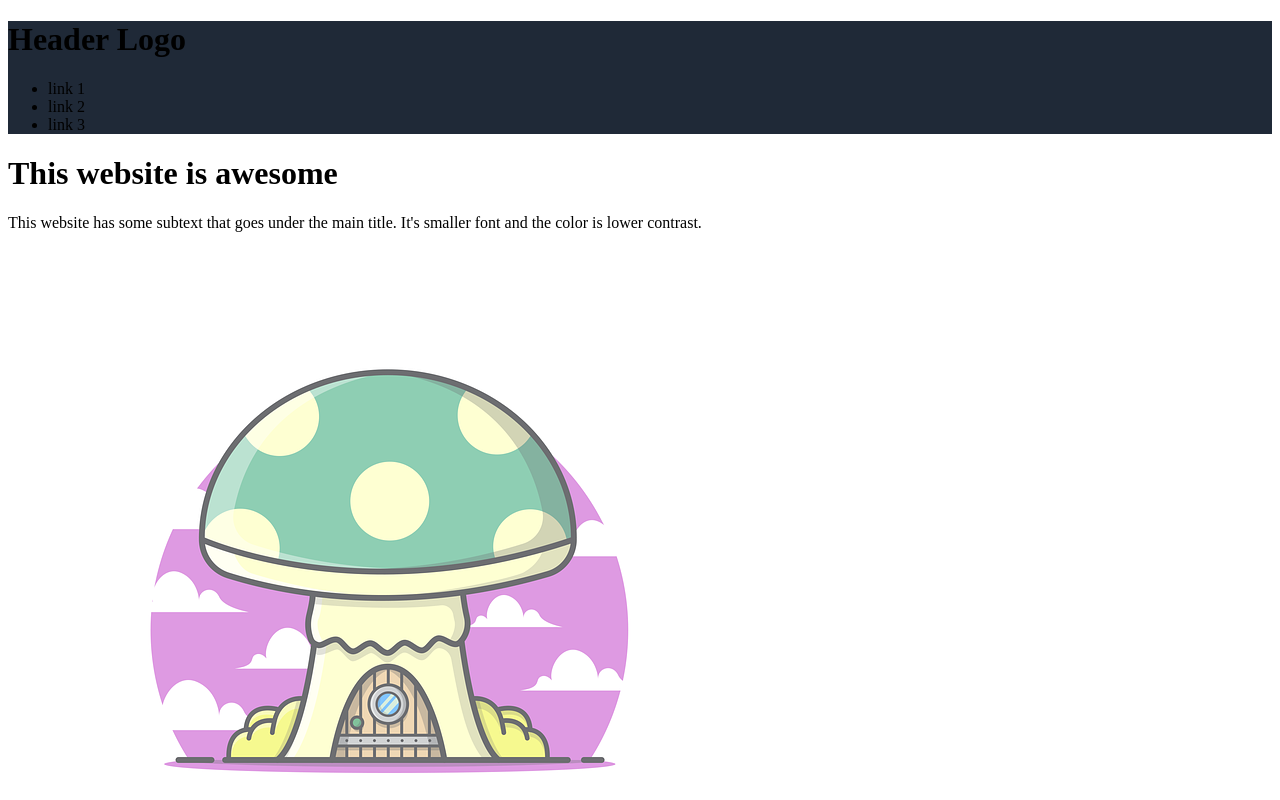
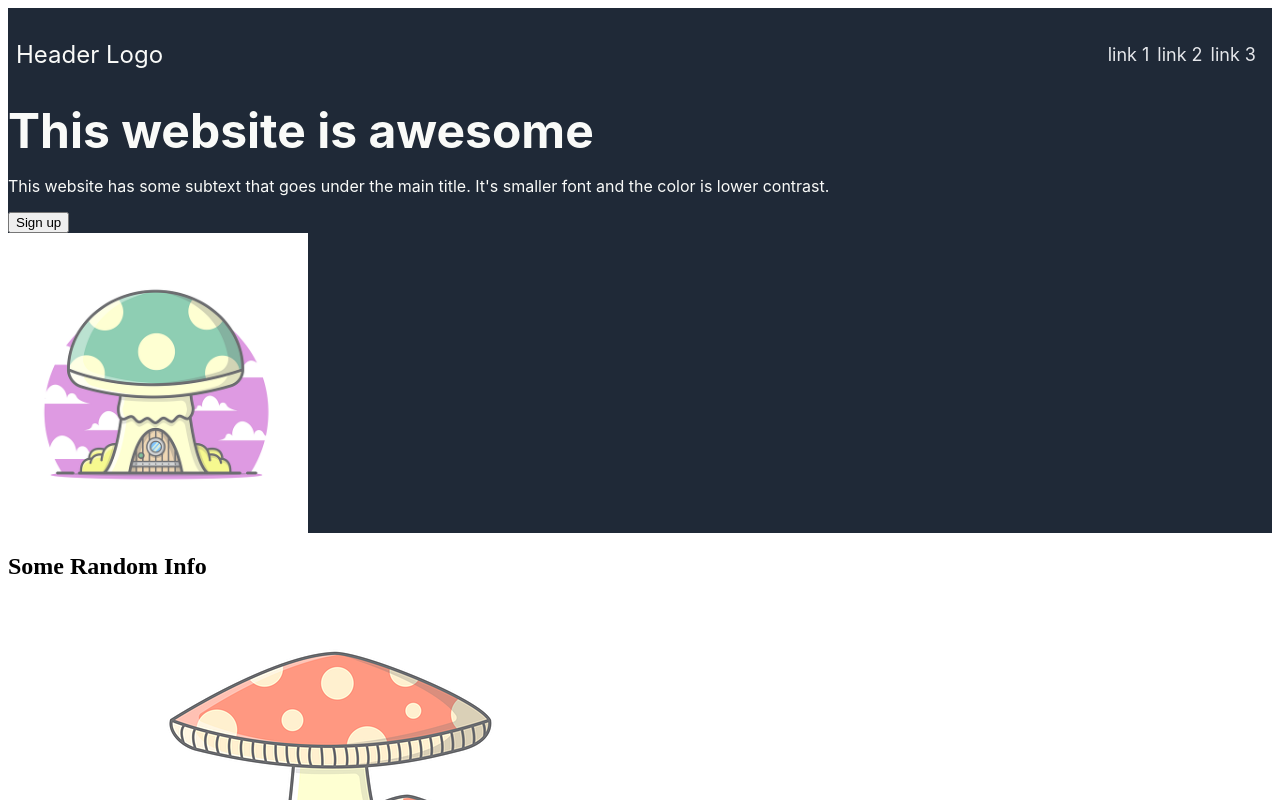
Before and after one commit to mackmeggie/odin-landing-2, a plain HTML site: page index.html in a window 1280 px wide. Shown: the top 800 px of the page. Drawn offline with Linux system fonts and the light colour scheme.

Commit message:
complete header styling

```diff
--- a/index.html
+++ b/index.html
@@ -9,7 +9,7 @@
   <body>
 
     <div class="header">
-        <h1>Header Logo</h1>
+        <p>Header Logo</p>
         <ul>
             <li>link 1</li>
             <li>link 2</li>
@@ -18,11 +18,11 @@
     </div>
 
     <div class="section1">
-        <h1>This website is awesome</h1>
+        <p class="hero">This website is awesome</p>
         <p>This website has some subtext that goes under the main title.
             It's smaller font and the color is lower contrast.</p>
         <button>Sign up</button>
-        <img src="mushroom1.png">
+        <img src="mushroom1.png" style="width: 300px;">
     </div>
 
     <div class="section2">
--- a/stylin.css
+++ b/stylin.css
@@ -1,7 +1,43 @@
 .header {
     background-color: #1F2937;
+    display: flex;
+    justify-content: space-between;
+    align-items: center;
+    padding: 8px;
+    color:#F9FAF8;
+    font-size: 24px;
+    font-family: -apple-system, BlinkMacSystemFont, 'Segoe UI', Roboto, Oxygen, Ubuntu, Cantarell, 'Open Sans', 'Helvetica Neue', sans-serif;
+}
+
+ul {
+    display: flex;
+    margin: 0;
+    padding: 8px;
+    gap: 8px;
+    list-style-type: none;
+    color:#E5E7EB;
+    font-size: 18px;
 }
 
 p {
-    font-family: -apple-system, BlinkMacSystemFont, 'Segoe UI', Roboto, Oxygen, Ubuntu, Cantarell, 'Open Sans', 'Helvetica Neue', sans-serif>
+    font-family: -apple-system, BlinkMacSystemFont, 'Segoe UI', Roboto, Oxygen, Ubuntu, Cantarell, 'Open Sans', 'Helvetica Neue', sans-serif;
+    color: #F9FAF8;
 }
+
+.section1 {
+    background-color: #1F2937;
+    display: flex;
+    flex-direction: column;
+    justify-content: space-around;
+    align-items: flex-start;
+}
+
+.hero {
+    font-size: 48px;
+    font-weight: bolder;
+    margin: 0px;
+}
+
+.image {
+    align-self: center;
+}
```
